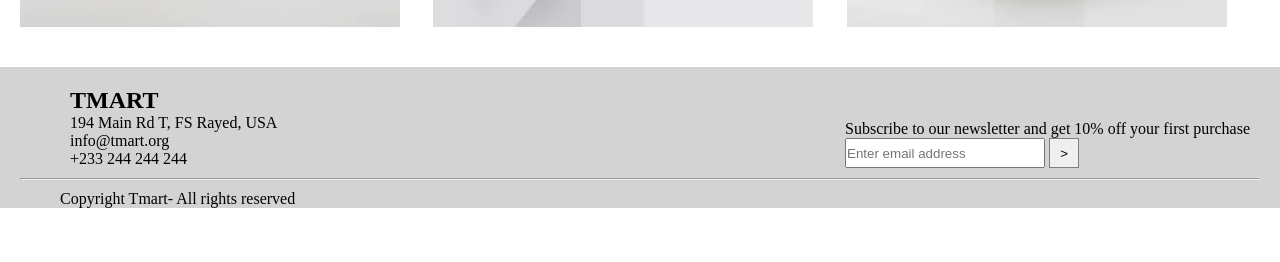
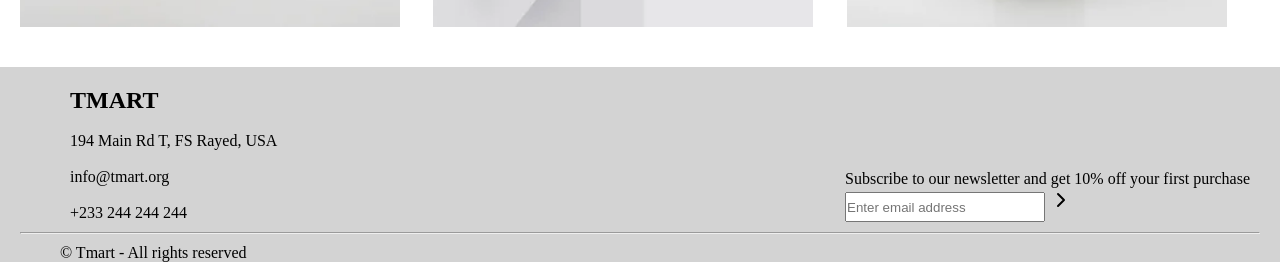
Before and after one commit to darkocobbygh/first-assignment, a plain HTML site: page e-commerce/index.html in a window 1280 px wide. Shown: the part 2109-2371 px from the top of the page. Before the commit the page ends 2317 px from the top, so only its background shows below. Drawn offline with Linux system fonts and the light colour scheme.

Commit message:
Made my corrections sir

```diff
--- a/e-commerce/index.html
+++ b/e-commerce/index.html
@@ -137,18 +137,18 @@
             <div class="foot">
                 <div class="address">
                     <h2>TMART</h2>
-                    <p>194 Main Rd T, FS Rayed, USA</p>
-                    <p>info@tmart.org</p>
-                    <p>+233 244 244 244</p>
+                    <i data-feather="home"></i><p>194 Main Rd T, FS Rayed, USA</p>
+                   <i data-feather="mail"></i> <p>info@tmart.org</p>
+                   <i data-feather="phone"></i> <p>+233 244 244 244</p>
                    </div>
                     <div class="subs">
                         <p>Subscribe to our newsletter and get 10% off your first purchase</p>
-                    <input type="text" placeholder="Enter email address">
-                    <button href="" class="regs">></button>
+                    <input type="text" placeholder="Enter email address"> <span></span>
+                    <img src="./assets/chevron-right.svg" alt="" class="rights">
              </div>
             </div>
             <hr>
-            <p class="cops">Copyright Tmart- All rights reserved</p>
+            <p class="cops">&copy Tmart - All rights reserved</p>
         </footer>
     </body>
 </html>
--- a/e-commerce/style.css
+++ b/e-commerce/style.css
@@ -54,6 +54,9 @@ line-height: 33px; /* 110% */
     display: flex;
     padding-left: 10px;
     justify-content: space-between;
+}
+.rights{
+    padding: 0;
 }
 
 ul{
```
Also changed, not shown: e-commerce/assets/chevron-right.svg (added).
